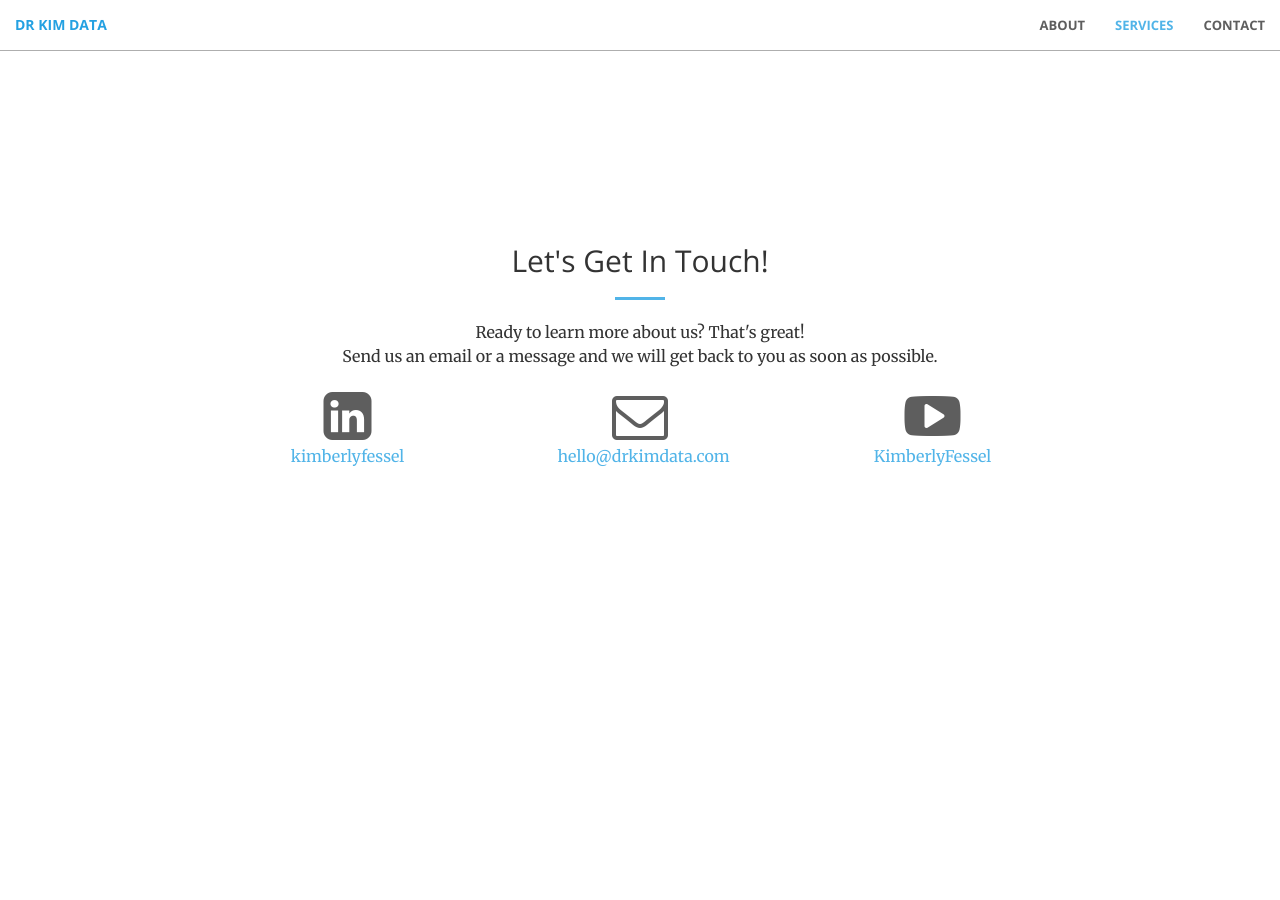
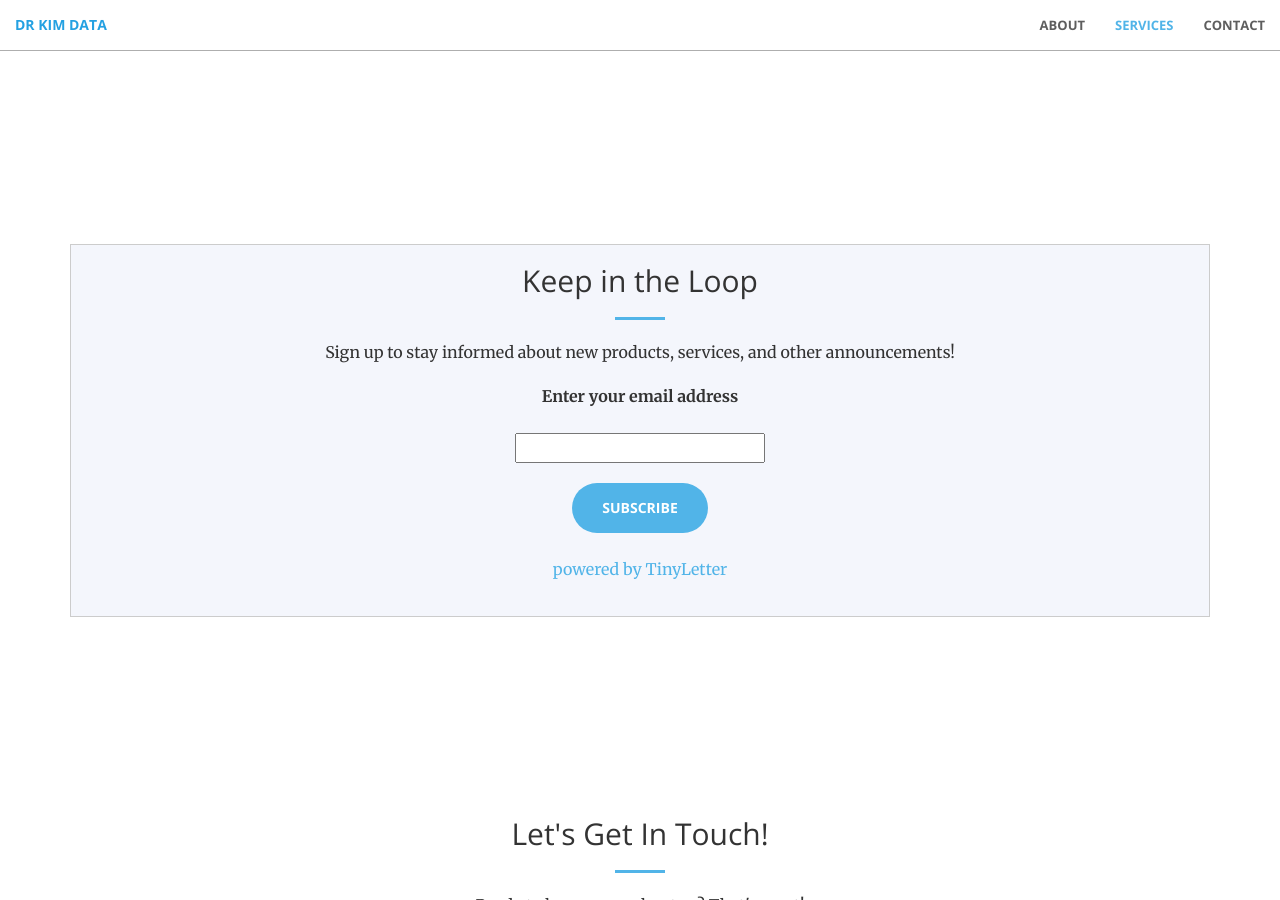
Before and after one commit to drkimdata/drkimdata.github.io, a Jekyll site: the page built from index.html, in a window 1280 px wide and 900 px high, scrolled down 1630 px. Built offline with Jekyll 4.4.1, drawn with Linux system fonts in a browser that asks for light colours; before the commit the page ends 2218 px from its top, so only the background shows below that.

Commit message:
add newsletter to site, other minor fixes

```diff
--- /dev/null
+++ b/_includes/newsletter.html
@@ -0,0 +1,11 @@
+<section id="newsletter">
+    <div class="container">
+        <div class="col-lg-8 col-lg-offset-2 text-center">
+           <br>
+           <h2 class="section-heading">Keep in the Loop</h2>
+           <hr class="primary">
+           <p>Sign up to stay informed about new products, services, and other announcements!</p>
+        </div>
+    	<form style="border:1px solid #ccc;padding:15px;text-align:center;background-color:#f4f6fc" action="https://tinyletter.com/drkimdata" method="post" target="popupwindow" onsubmit="window.open('https://tinyletter.com/drkimdata', 'popupwindow', 'scrollbars=yes,width=800,height=600');return true"><p><label for="tlemail">Enter your email address</label></p><p><input type="text" style="width:250px" name="email" id="tlemail" /></p><input type="hidden" value="1" name="embed"/><input type="submit" value="Subscribe" class="btn btn-primary btn-xl"/><p><br><a href="https://tinyletter.com" target="_blank">powered by TinyLetter</a></p></form>
+    </div>
+</section>
--- a/_layouts/front.html
+++ b/_layouts/front.html
@@ -10,6 +10,7 @@
 <!--   {% include portfolio.html %} -->
 <!--  {% include aside.html %} -->
   {% include services.html %}
+  {% include newsletter.html %}
   {% include contact.html %}
   {% include scripts.html %}
 </body>
```
Also changed, not shown: 17 other files.
